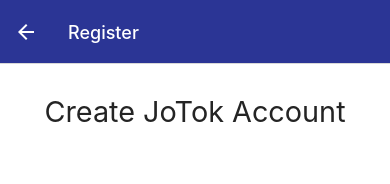
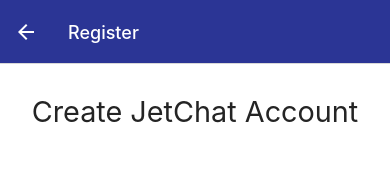
Before and after one commit to grejojoby/jetChat-React-Native-ChatApp, a React Native app: screen /Register in a window 390 px wide. Shown: the top 184 px of the page. Built offline with nearby package versions, Linux system fonts and the light colour scheme; no server answers; what expo-notifications would draw is missing.

Commit message:
renamed title

```diff
--- a/screens/HomeScreen.js
+++ b/screens/HomeScreen.js
@@ -147,7 +147,7 @@
 
   useLayoutEffect(() => {
     navigation.setOptions({
-      title: "joTok",
+      title: "JetChat",
       headerStyle: { backgroundColor: "#2B3595" },
       headerTitleStyle: { color: "white" },
       headerTintColor: "white",
--- a/screens/RegisterScreen.js
+++ b/screens/RegisterScreen.js
@@ -50,7 +50,7 @@
             <KeyboardAvoidingView behavior="padding" style={styles.container} enabled keyboardVerticalOffset={50}>
                 <StatusBar style="light" />
                 <Text h3 style={{ marginBottom: 50 }}>
-                    Create JoTok Account
+                    Create JetChat Account
                 </Text>
                 <View style={styles.inputContainer}>
                     <Input
```
